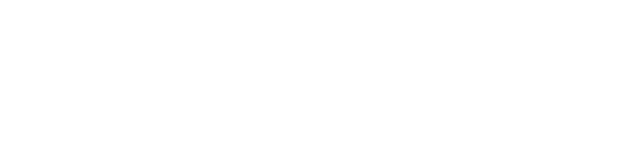
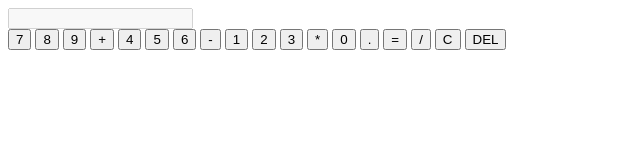
Before and after one commit to samaahmed1/Calculater, a plain HTML site: page index.html in a window 1280 px wide. Shown: the whole page, without its empty margins (0-640 px from the left). Drawn offline with Linux system fonts and the light colour scheme.

Commit message:
Add: basic calculator functionality without styling

```diff
--- a/assets/scripts/main.js
+++ b/assets/scripts/main.js
@@ -0,0 +1,32 @@
+function appendNamber(number) {
+  document.getElementById("display").value += number;
+}
+
+function appendOperator(operator) {
+  let display = document.getElementById("display").value;
+  if (display !== "") {
+    document.getElementById("display").value += operator;
+  }
+}
+
+function clearDisplay() {
+  document.getElementById("display").value = "";
+}
+
+function calculate() {
+  let display = document.getElementById("display").value;
+  try {
+    if (display === "" || /^[0-9.]+$/.test(display) || /[+\-*/%.]$/.test(display)) {
+      document.getElementById("display").value = "Error";
+      return;
+    }
+    document.getElementById("display").value = eval(display);
+  } catch (error) {
+    document.getElementById("display").value = "Error";
+  }
+}
+
+function deleteLast() {
+  let display = document.getElementById("display").value;
+  document.getElementById("display").value = display.slice(0, -1);
+}
--- a/index.html
+++ b/index.html
@@ -3,9 +3,34 @@
   <head>
     <meta charset="UTF-8" />
     <meta name="viewport" content="width=device-width, initial-scale=1.0" />
-    <title>Calculater</title>
+    <title>Calculator</title>
   </head>
   <body>
+    <main>
+      <section class="calc">
+        <input type="text" id="display" disabled />
+        <div class="buttons">
+          <button onclick="appendNamber('7')">7</button>
+          <button onclick="appendNamber('8')">8</button>
+          <button onclick="appendNamber('9')">9</button>
+          <button onclick="appendOperator('+')">+</button>
+          <button onclick="appendNamber('4')">4</button>
+          <button onclick="appendNamber('5')">5</button>
+          <button onclick="appendNamber('6')">6</button>
+          <button onclick="appendOperator('-')">-</button>
+          <button onclick="appendNamber('1')">1</button>
+          <button onclick="appendNamber('2')">2</button>
+          <button onclick="appendNamber('3')">3</button>
+          <button onclick="appendOperator('*')">*</button>
+          <button onclick="appendNamber('0')">0</button>
+          <button onclick="appendNamber('.')">.</button>
+          <button onclick="calculate()">=</button>
+          <button onclick="appendOperator('/')">/</button>
+          <button onclick="clearDisplay()">C</button>
+          <button onclick="deleteLast()">DEL</button>
+        </div>
+      </section>
+    </main>
     <script src="assets/scripts/main.js"></script>
   </body>
 </html>
```
